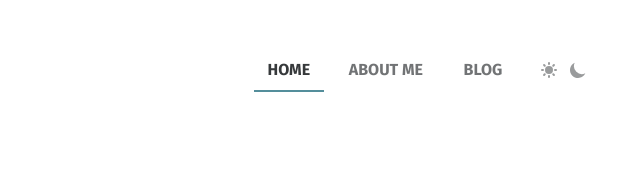
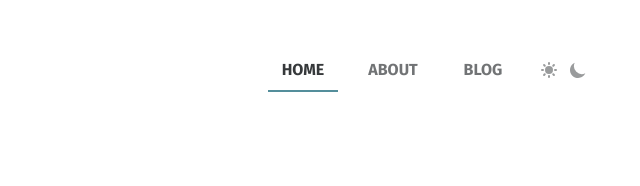
Before and after one commit to fawazshah/personal-website, an Astro site: page / in a window 1280 px wide. Shown: the top 186 px of the page, 640-1280 px from the left. Built offline with nearby package versions, Linux system fonts and the light colour scheme; Astro itself is replaced by a stand-in of ours.

Commit message:
Rename about-me to about

```diff
--- a/src/components/Nav.astro
+++ b/src/components/Nav.astro
@@ -64,7 +64,7 @@ const { current = '' } = Astro.props;
 
 <nav>
   <a class={current === "" ? "selected" : ""} href='/'>home</a>
-  <a class={current === "about" ? "selected" : ""} href='/about-me'>about me</a>
+  <a class={current === "about" ? "selected" : ""} href='/about'>about</a>
   <a class={current === "blog" ? "selected" : ""} href='/blog'>blog</a>
   <div class="theme-toggle-container">
     <ThemeToggleButton client:load />
```
Also changed, not shown: src/pages/about.astro (renamed from src/pages/about-me.astro).
